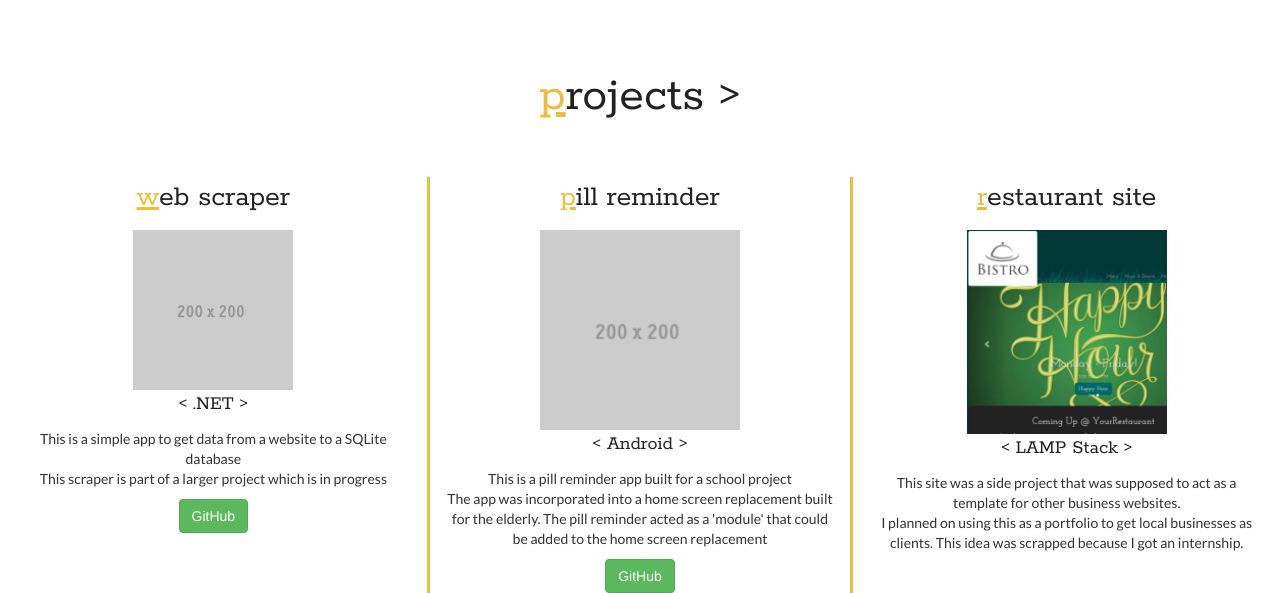
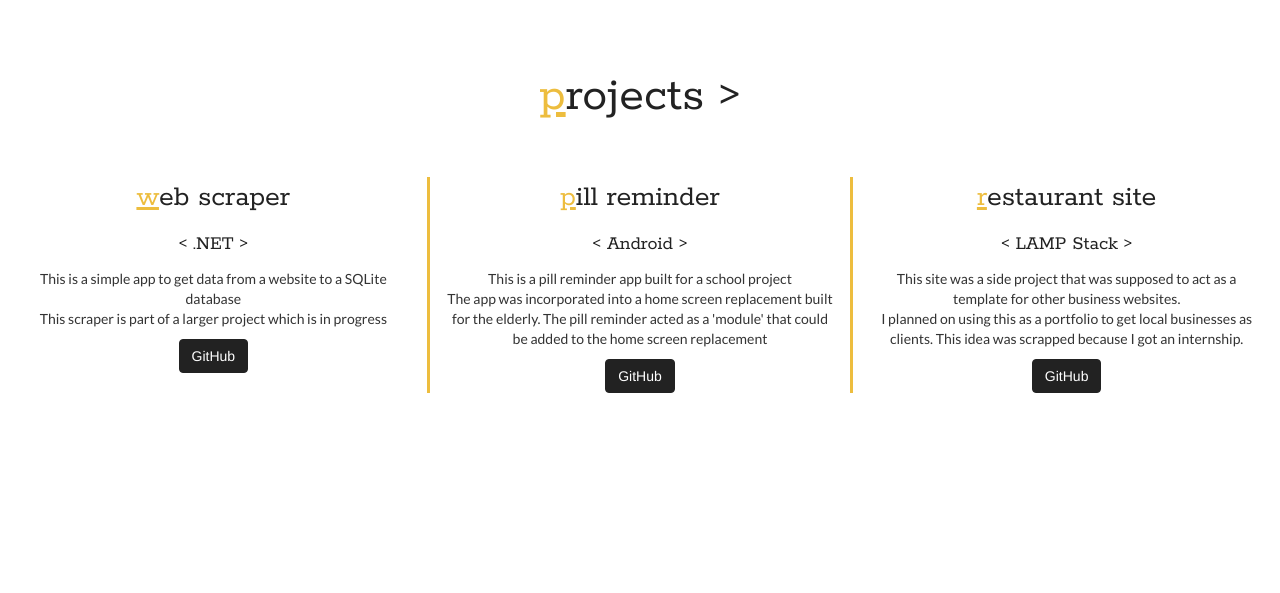
Before and after one commit to inchcrest/Portfolio, a PHP site: page / in a window 1280 px wide. Shown: the part 1134-1727 px from the top of the page. After the commit the page ends 1527 px from the top, so only its background shows below. Run offline with PHP 8.4, Linux system fonts and the light colour scheme; some libraries are stand-ins or nearby versions.

Commit message:
Link and button updated
Added link to project, updated css for project buttons

```diff
--- a/css/site.css
+++ b/css/site.css
@@ -191,6 +191,23 @@ direction: rtl;
     width: 200px;
 }
 
+.btn-project {
+  color: #fff;
+  background-color: #222;
+  border-color: #222;
+}
+.btn-project:focus,
+.btn-project.focus {
+  color: #fff;
+  background-color: #449d44;
+  border-color: #255625;
+}
+.btn-project:hover {
+  color: #EDBD3E;
+  background-color: #222;
+  border-color: #222;
+}
+
 /*CONSTRUCTION*/
 .construction-element {
     padding-top: 275px;
--- a/index.html
+++ b/index.html
@@ -80,36 +80,37 @@
                     <p class="section-header project-header">
                         <span class="text-underline">w</span>eb scraper
                     </p>
-                    <img src="images/placeholder.png" />
+                    <!--<img src="images/placeholder.png" />-->
                     <p class="section-header language-header">&lt; .NET &gt;</p>
                     <p class="project-text">
                         This is a simple app to get data from a website to a SQLite database <br />
                         This scraper is part of a larger project which is in progress
                     </p>
-                    <a class="btn btn-success" href="" target="_blank">GitHub</a>
+                    <a class="btn btn-project" href="" target="_blank">GitHub</a>
                 </div>
                 <div class="col-sm-4 col-project col-center-project">
                     <p class="section-header project-header">
                         <span class="text-underline">p</span>ill reminder
                     </p>
-                    <img class="project-thumb" src="images/placeholder.png" />
+                    <!--<img class="project-thumb" src="images/placeholder.png" />-->
                     <p class="section-header language-header">&lt; Android &gt;</p>
                     <p class="project-text">
                         This is a pill reminder app built for a school project <br />
                         The app was incorporated into a home screen replacement built for the elderly. The pill reminder acted as a 'module' that could be added to the home screen replacement
                     </p>
-                    <a class="btn btn-success" href="https://github.com/inchcrest/PillReminder2-Anndroid" target="_blank">GitHub</a>
+                    <a class="btn btn-project" href="https://github.com/inchcrest/PillReminder2-Anndroid" target="_blank">GitHub</a>
                 </div>
                 <div class="col-sm-4 col-project">
                     <p class="section-header project-header">
                         <span class="text-underline">r</span>estaurant site
                     </p>
-                    <img class="project-thumb"src="images/restaurant_thumb_200.png" />
+                    <!--<img class="project-thumb"src="images/restaurant_thumb_200.png" />-->
                     <p class="section-header language-header">&lt; LAMP Stack &gt;</p>
                     <p class="project-text">
                         This site was a side project that was supposed to act as a template for other business websites. <br />
                         I planned on using this as a portfolio to get local businesses as clients. This idea was scrapped because I got an internship.
                     </p>
+                    <a class="btn btn-project" href="https://github.com/inchcrest/Portfolio/tree/master/projects/restauranttemplate" target="_blank">GitHub</a>
                 </div>
             </div>
 
```
